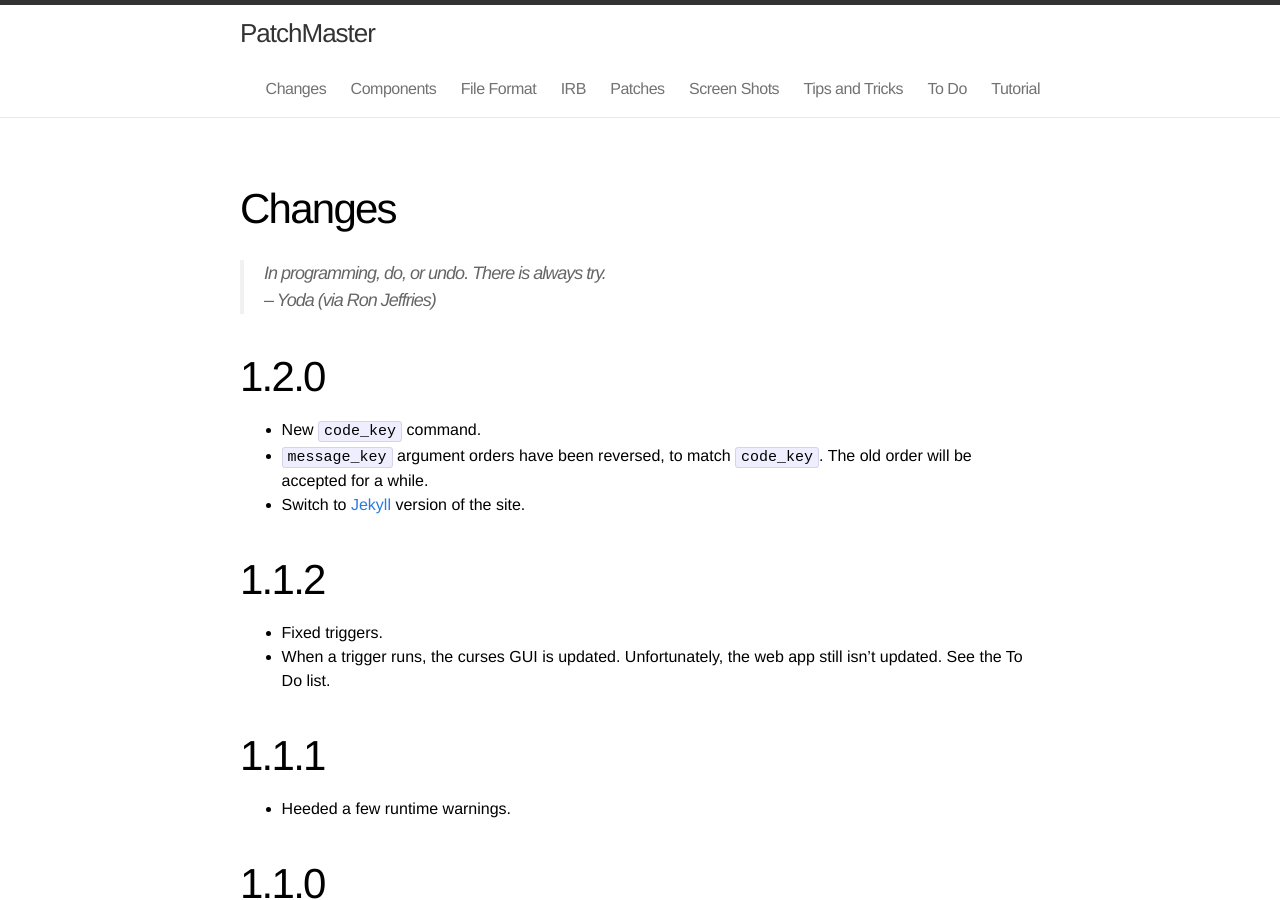
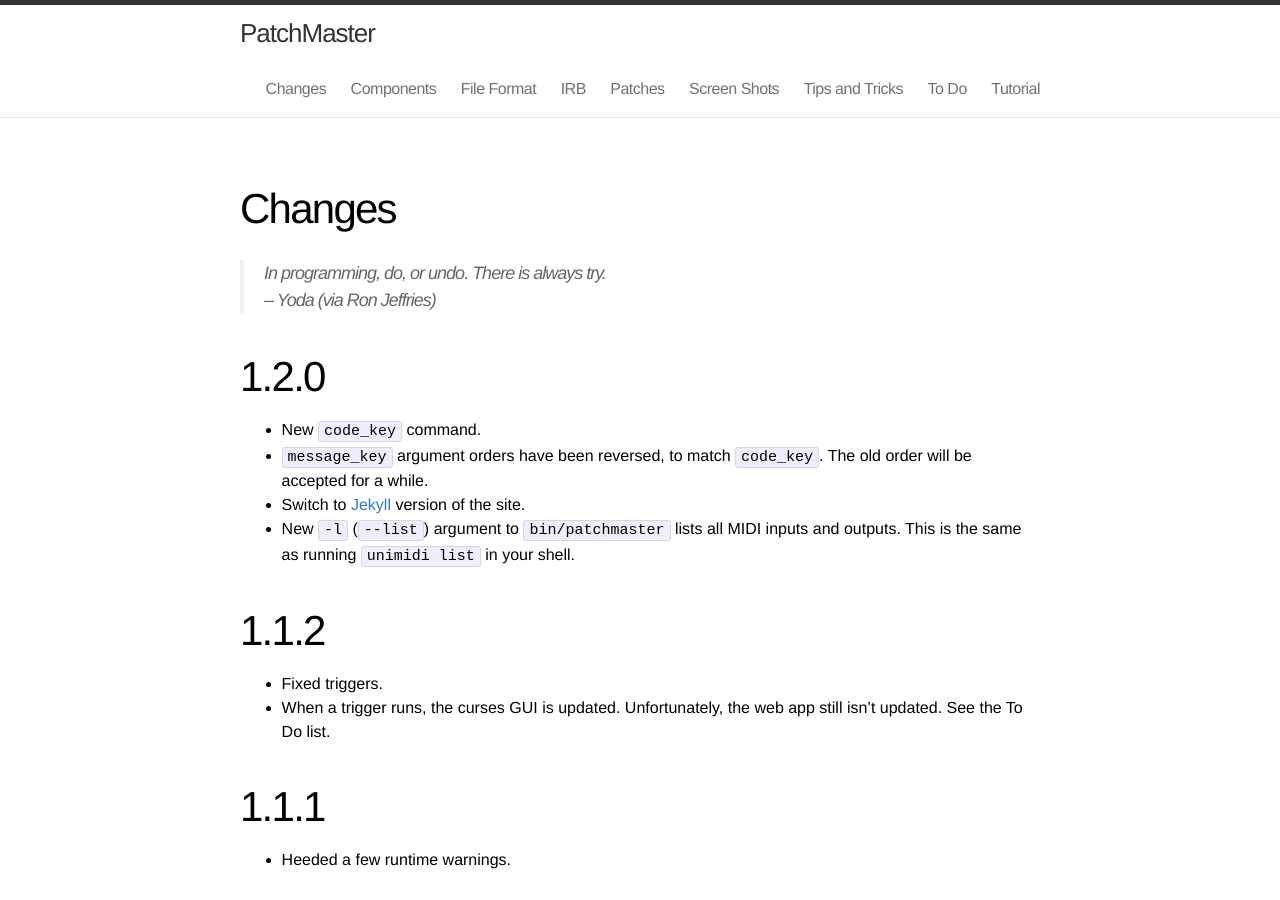
Before and after one commit to jimm/patchmaster, a Jekyll site: the page built from site/changes.md, in a window 1280 px wide and 900 px high. Built offline with Jekyll 4.4.1, drawn with Linux system fonts in a browser that asks for light colours.

Commit message:
New -l flag to bin/patchmaster lists MIDI ins/outs

```diff
--- a/site/changes.md
+++ b/site/changes.md
@@ -15,6 +15,9 @@ title: Changes
   old order will be accepted for a while.
 
 - Switch to [Jekyll](http://jekyllrb.com/) version of the site.
+
+- New `-l` (`--list`) argument to `bin/patchmaster` lists all MIDI inputs
+  and outputs. This is the same as running `unimidi list` in your shell.
 
 # 1.1.2
 
```
Also changed, not shown: 1 other file.
